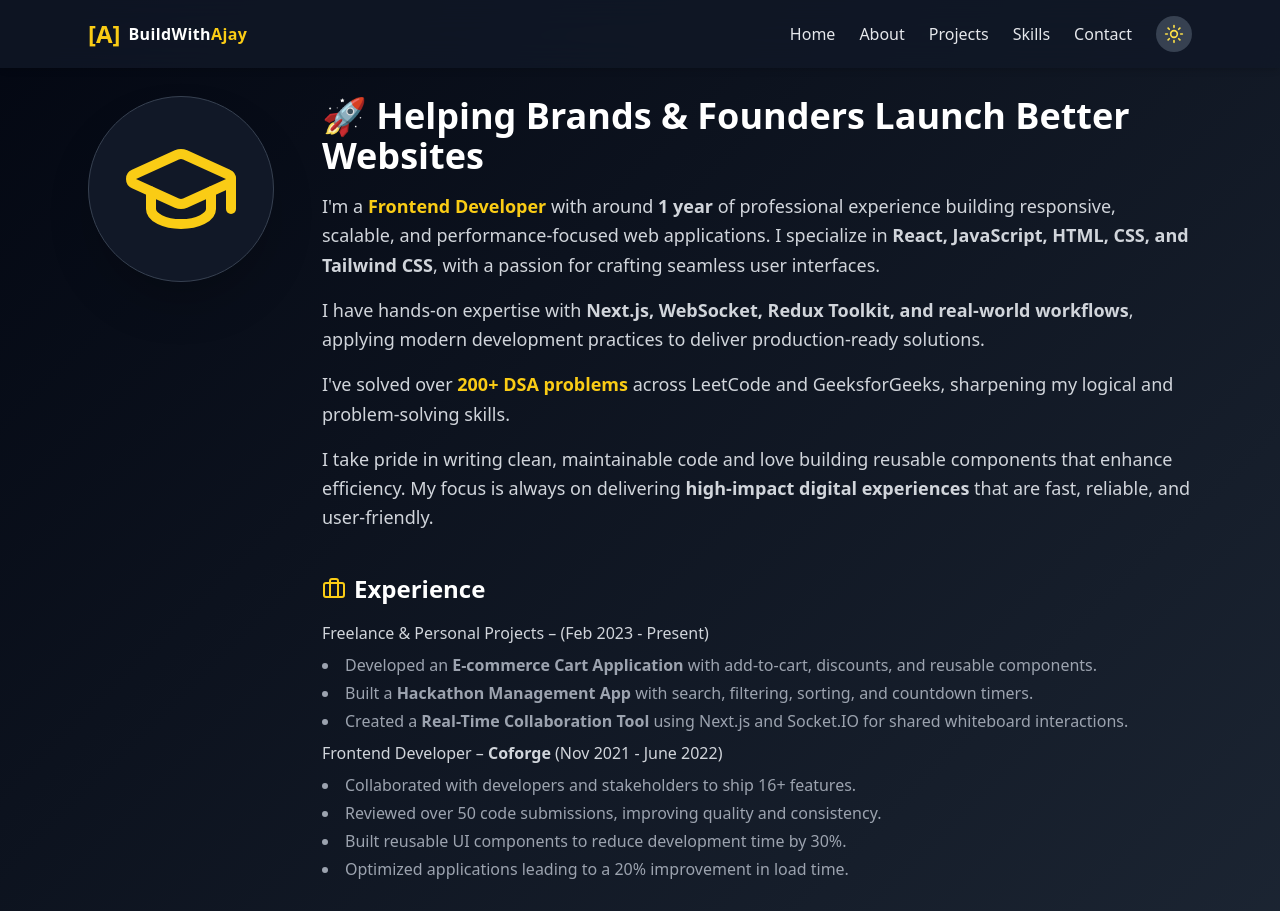
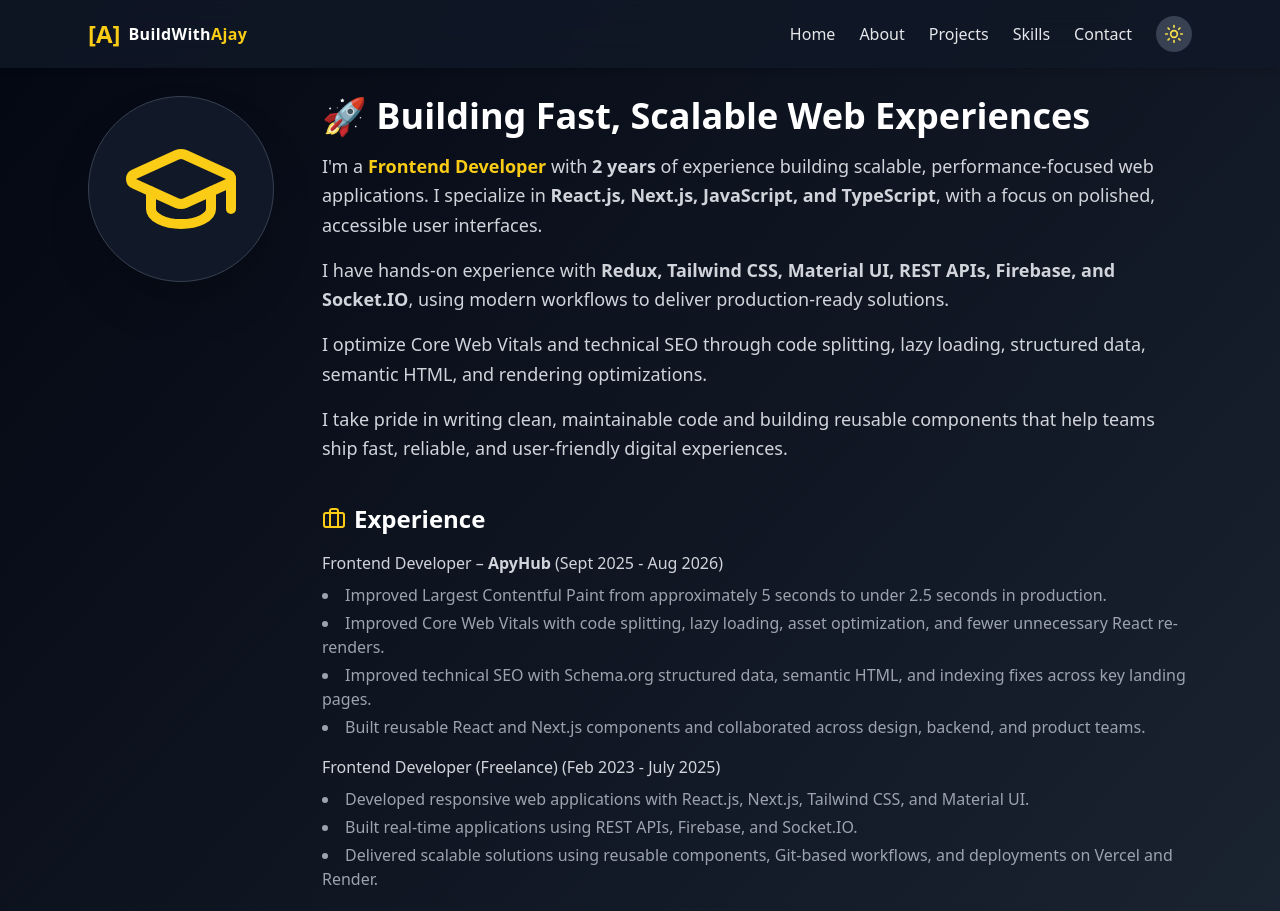
Before and after one commit to ajaykumar-21/My-Portfolio, a Next.js app: page /about in a window 1280 px wide. Shown: the top 911 px of the page. Built offline with nearby package versions, Linux system fonts and the light colour scheme.

Commit message:
update the about section

```diff
--- a/src/app/about/page.js
+++ b/src/app/about/page.js
@@ -33,40 +33,35 @@ const AboutMe = () => {
           {/* Heading */}
           <div>
             <h2 className="text-4xl font-extrabold text-gray-900 dark:text-white mb-4">
-              🚀 Helping Brands & Founders Launch Better Websites
+              🚀 Building Fast, Scalable Web Experiences
             </h2>
             <p className="text-lg text-gray-700 dark:text-gray-300 leading-relaxed">
               I'm a{" "}
               <span className="font-semibold text-blue-600 dark:text-yellow-400">
                 Frontend Developer
               </span>{" "}
-              with around <strong>1 year</strong> of professional experience
-              building responsive, scalable, and performance-focused web
-              applications. I specialize in{" "}
-              <strong>React, JavaScript, HTML, CSS, and Tailwind CSS</strong>,
-              with a passion for crafting seamless user interfaces.
+              with <strong>2 years</strong> of experience building scalable,
+              performance-focused web applications. I specialize in{" "}
+              <strong>React.js, Next.js, JavaScript, and TypeScript</strong>,
+              with a focus on polished, accessible user interfaces.
             </p>
             <p className="mt-4 text-lg text-gray-700 dark:text-gray-300 leading-relaxed">
-              I have hands-on expertise with{" "}
+              I have hands-on experience with{" "}
               <strong>
-                Next.js, WebSocket, Redux Toolkit, and real-world workflows
+                Redux, Tailwind CSS, Material UI, REST APIs, Firebase, and
+                Socket.IO
               </strong>
-              , applying modern development practices to deliver
-              production-ready solutions.
+              , using modern workflows to deliver production-ready solutions.
             </p>
             <p className="mt-4 text-lg text-gray-700 dark:text-gray-300 leading-relaxed">
-              I've solved over{" "}
-              <span className="font-semibold text-blue-600 dark:text-yellow-400">
-                200+ DSA problems
-              </span>{" "}
-              across LeetCode and GeeksforGeeks, sharpening my logical and
-              problem-solving skills.
+              I optimize Core Web Vitals and technical SEO through code
+              splitting, lazy loading, structured data, semantic HTML, and
+              rendering optimizations.
             </p>
             <p className="mt-4 text-lg text-gray-700 dark:text-gray-300 leading-relaxed">
-              I take pride in writing clean, maintainable code and love building
-              reusable components that enhance efficiency. My focus is always on
-              delivering <strong>high-impact digital experiences</strong> that
-              are fast, reliable, and user-friendly.
+              I take pride in writing clean, maintainable code and building
+              reusable components that help teams ship fast, reliable, and
+              user-friendly digital experiences.
             </p>
           </div>
 
@@ -77,41 +72,63 @@ const AboutMe = () => {
               Experience
             </h3>
             <p className="mt-4 text-gray-700 dark:text-gray-300 font-medium">
-              Freelance & Personal Projects – (Feb 2023 - Present)
+              Frontend Developer – <strong>ApyHub</strong> (Sept 2025 - Aug 2026)
             </p>
             <ul className="list-disc list-inside text-gray-600 dark:text-gray-400 mt-2 space-y-1">
               <li>
-                Developed an <strong>E-commerce Cart Application</strong> with
-                add-to-cart, discounts, and reusable components.
+                Improved Largest Contentful Paint from approximately 5 seconds
+                to under 2.5 seconds in production.
               </li>
               <li>
-                Built a <strong>Hackathon Management App</strong> with search,
-                filtering, sorting, and countdown timers.
+                Improved Core Web Vitals with code splitting, lazy loading,
+                asset optimization, and fewer unnecessary React re-renders.
               </li>
               <li>
-                Created a <strong>Real-Time Collaboration Tool</strong> using
-                Next.js and Socket.IO for shared whiteboard interactions.
+                Improved technical SEO with Schema.org structured data, semantic
+                HTML, and indexing fixes across key landing pages.
+              </li>
+              <li>
+                Built reusable React and Next.js components and collaborated
+                across design, backend, and product teams.
               </li>
             </ul>
-            <p className="mt-2 text-gray-700 dark:text-gray-300 font-medium">
+            <p className="mt-4 text-gray-700 dark:text-gray-300 font-medium">
+              Frontend Developer (Freelance) (Feb 2023 - July 2025)
+            </p>
+            <ul className="list-disc list-inside text-gray-600 dark:text-gray-400 mt-2 space-y-1">
+              <li>
+                Developed responsive web applications with React.js, Next.js,
+                Tailwind CSS, and Material UI.
+              </li>
+              <li>
+                Built real-time applications using REST APIs, Firebase, and
+                Socket.IO.
+              </li>
+              <li>
+                Delivered scalable solutions using reusable components,
+                Git-based workflows, and deployments on Vercel and Render.
+              </li>
+            </ul>
+            <p className="mt-4 text-gray-700 dark:text-gray-300 font-medium">
               Frontend Developer – <strong>Coforge</strong> (Nov 2021 - June
               2022)
             </p>
             <ul className="list-disc list-inside text-gray-600 dark:text-gray-400 mt-2 space-y-1">
               <li>
-                Collaborated with developers and stakeholders to ship 16+
-                features.
+                Developed responsive React-based user interfaces for enterprise
+                applications.
               </li>
               <li>
-                Reviewed over 50 code submissions, improving quality and
-                consistency.
+                Integrated REST APIs with backend services to deliver seamless
+                user experiences.
               </li>
               <li>
-                Built reusable UI components to reduce development time by 30%.
+                Built reusable UI components to improve consistency and reduce
+                duplication across modules.
               </li>
               <li>
-                Optimized applications leading to a 20% improvement in load
-                time.
+                Participated in code reviews and worked with cross-functional
+                teams to improve application quality.
               </li>
             </ul>
           </div>
--- a/src/components/About.js
+++ b/src/components/About.js
@@ -39,20 +39,23 @@ const About = () => {
             <span className="font-semibold text-blue-600 dark:text-yellow-400">
               Frontend Developer
             </span>{" "}
-            specializing in building modern, fast-loading websites using{" "}
-            <span className="font-semibold">React</span>,{" "}
-            <span className="font-semibold">Next.js</span>, and{" "}
-            <span className="font-semibold">Tailwind CSS</span>.
+            with 2 years of experience building scalable, production-ready web
+            applications with{" "}
+            <span className="font-semibold">React.js</span>,{" "}
+            <span className="font-semibold">Next.js</span>,{" "}
+            <span className="font-semibold">JavaScript</span>, and{" "}
+            <span className="font-semibold">TypeScript</span>.
           </p>
           <p className="mt-4 text-lg text-gray-700 dark:text-gray-300 leading-relaxed">
-            I help coaches, creators, small businesses, and startups bring their
-            ideas online with clean code, responsive UI, and smooth user
-            experience. Whether it’s a landing page, portfolio, or full React
-            app — I build it to perform.
+            I build reusable, accessible interfaces and integrate APIs to create
+            polished user experiences. My work includes improving Core Web
+            Vitals, technical SEO, and application performance through code
+            splitting, lazy loading, and rendering optimizations.
           </p>
           <p className="mt-4 text-lg text-gray-700 dark:text-gray-300 leading-relaxed">
-            Let’s work together and create something amazing that reflects your
-            brand and converts visitors into clients.
+            I care about clean, maintainable code and collaborate closely with
+            design, backend, and product teams to ship reliable frontend
+            features.
           </p>
 
           {/* CTA Button */}
```
Also changed, not shown: 1 other file (tests, documents, lock files or other folders).
